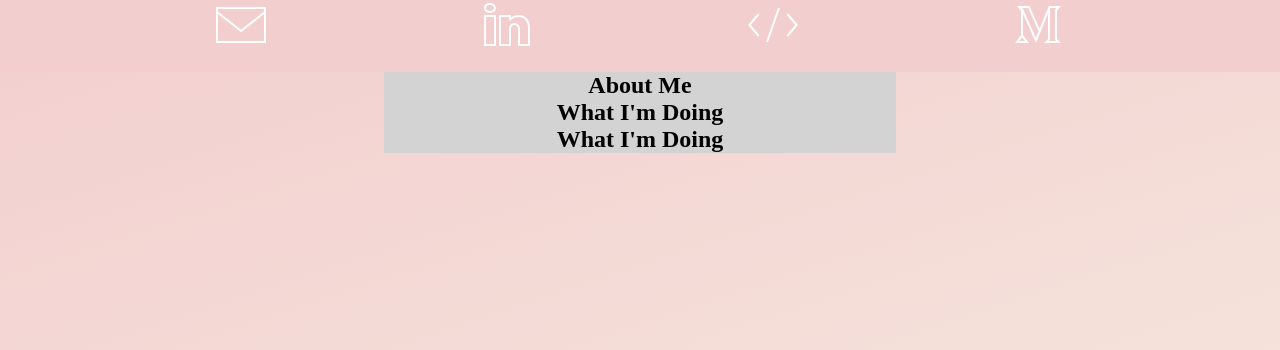
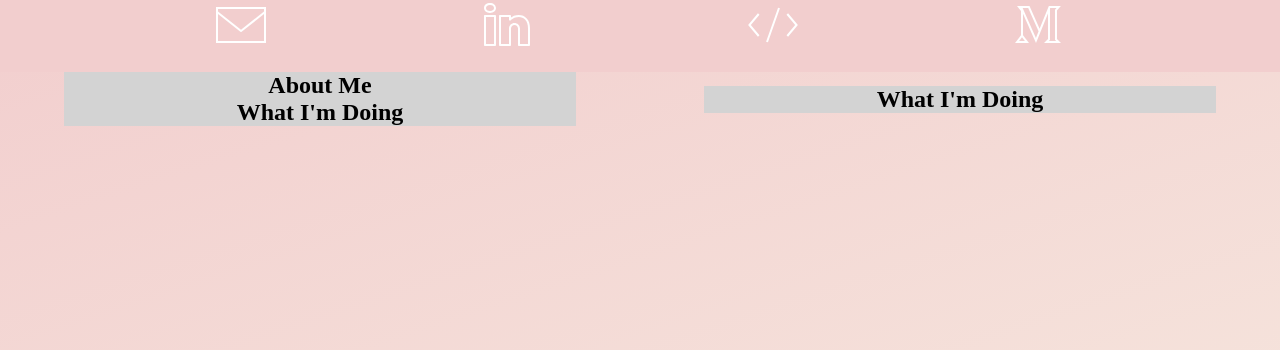
Before and after one commit to 1stofhername/portfolio-webstie, a React (Create React App) app: page / in a window 1280 px wide. Shown: the top 350 px of the page. Built offline with nearby package versions, Linux system fonts and the light colour scheme.

Commit message:
Adds main-section css display rules.

```diff
--- a/src/css/index.css
+++ b/src/css/index.css
@@ -43,6 +43,8 @@
 
 }
 
-.main-section {
+#main-section {
+  display:flex;
+  flex-direction: row;
   height:fit-content;
 }
```
